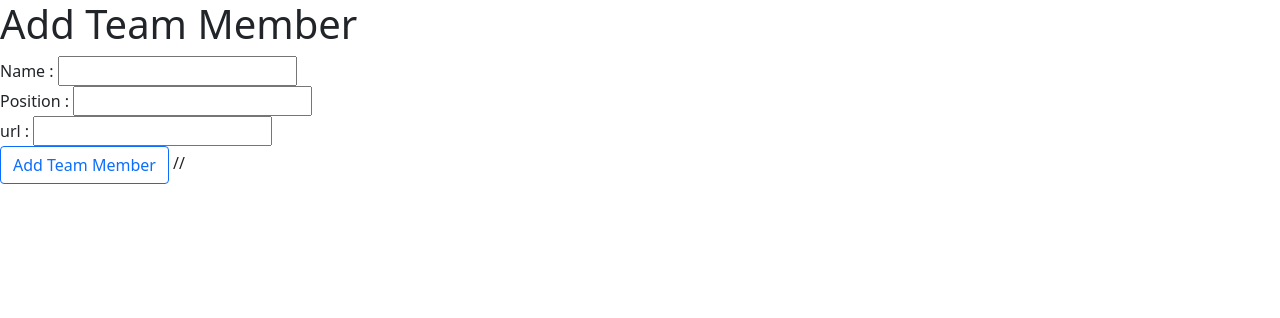
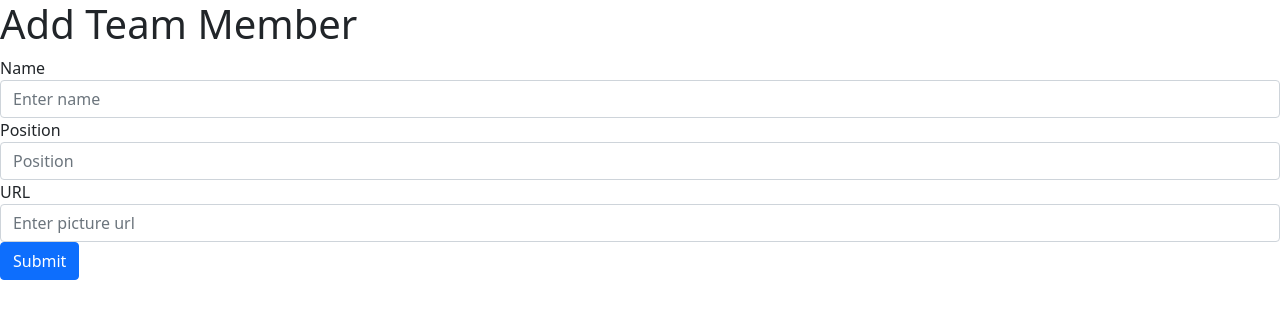
Before and after one commit to ChristelleHorkos/vlava2, a website: page AddTeamMember.html in a window 1280 px wide. Drawn offline with nearby package versions, Linux system fonts and the light colour scheme.

Commit message:
2nd commit

```diff
--- a/AddTeamMember.html
+++ b/AddTeamMember.html
@@ -1,20 +1,48 @@
 <link href="https://cdn.jsdelivr.net/npm/bootstrap@5.1.2/dist/css/bootstrap.min.css" rel="stylesheet" integrity="sha384-uWxY/CJNBR+1zjPWmfnSnVxwRheevXITnMqoEIeG1LJrdI0GlVs/9cVSyPYXdcSF" crossorigin="anonymous">
 <script src="https://cdn.jsdelivr.net/npm/bootstrap@5.1.2/dist/js/bootstrap.bundle.min.js" integrity="sha384-kQtW33rZJAHjgefvhyyzcGF3C5TFyBQBA13V1RKPf4uH+bwyzQxZ6CmMZHmNBEfJ" crossorigin="anonymous"></script>
 <link href="C:\Users\USER\Documents\web0\HomeworkSession5\client.css">
-<h1>Add Team Member</h1>
+
+<!-- <h1>Add Team Member</h1>
 <span></span>
 
-     <span>Name : </span>
+     <span>Name: </span>
      <input type="text" id="Email" > <br/>
-     <span>Position : </span>
+     <span>Position: </span>
      <input type="text" id="pass"><br/>
-     <span>url : </span>
+     <span>URL: </span>
      <input type="text" id="url"><br/>
      <div id="liveAlertPlaceholder"></div>
        <button type="button" class="btn btn-outline-primary" id="liveAlertBtn">Add Team Member </button>
+        -->
+        <h1>Add Team Member</h1>
+        <form>
+          <div class="form-group"style="border:10px">
+            <label for="exampleInputEmail1">Name</label>
+            <input type="txt" class="form-control" id="Name" aria-describedby="emailHelp" placeholder="Enter name">
+            <!-- <small id="emailHelp" class="form-text text-muted">We'll never share your email with anyone else.</small> -->
+          </div>
+          <div class="form-group">
+            <label for="exampleInputPassword1">Position</label>
+            <input type="text" class="form-control" id="Position" placeholder="Position">
+          </div>
+          <div class="form-group">
+            <label for="exampleInputPassword1">URL</label>
+            <input type="text" class="form-control" id="url" placeholder="Enter picture url">
+          </div>
+          <!-- <div class="form-check">
+            <input type="checkbox" class="form-check-input" id="exampleCheck1">
+            <label class="form-check-label" for="exampleCheck1">Check me out</label>
+          </div> -->
+          <button type="submit" class="btn btn-primary"id="liveAlertBtn">Submit</button>
+        </form>
 
 
-<script>var alertPlaceholder = document.getElementById('liveAlertPlaceholder')
+
+
+
+
+
+<!-- <script>var alertPlaceholder = document.getElementById('liveAlertPlaceholder')
    var alertTrigger = document.getElementById('liveAlertBtn')
 
    function alert(message, type) {
@@ -28,7 +56,7 @@
      alertTrigger.addEventListener('click', function () {
        alert('Member Successfully Added', 'success')
      })
-   }</script>
+   }</script> -->
 
 
 <script>
@@ -38,8 +66,8 @@
 myHeaders.append("Content-Type", "application/json");
 
 var raw = JSON.stringify({
-  "name": document.getElementById("Email").value,
-  "position": document.getElementById("pass").value,
+  "name": document.getElementById("Name").value,
+  "position": document.getElementById("Position").value,
   "url": document.getElementById("url").value,
 });
 
@@ -55,28 +83,5 @@ fetch("http://localhost:3000/Team", requestOptions)
   .then(result => console.log(result))
   .catch(error => console.log('error', error));
 
-}
+   }
 </script>
-//  <script>
-//   document.getElementById("auth").onclick=Authen;
-//    function Authen()
-//    {var myHeaders = new Headers();
-// myHeaders.append("Content-Type", "application/json");
-
-// var raw = JSON.stringify({
-//   "email": document.getElementById("liveAlertBtn").value,
-//   "password": document.getElementById("pass").value
-// });
-
-// var requestOptions = {
-//   method: 'POST',
-//   headers: myHeaders,
-//   body: raw,
-//   redirect: 'follow'
-// };
-
-// fetch("http://localhost:3000/Authenticate", requestOptions)
-//   .then(response => response.text())
-//   .then(result => console.log(result))
-//   .catch(error => console.log('error', error));
-//    }
```
Also changed, not shown: 1 other file.
